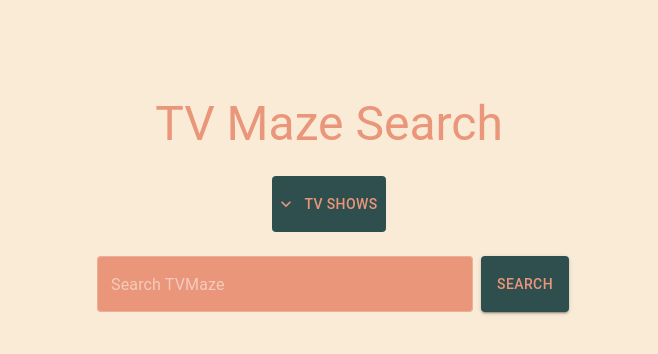
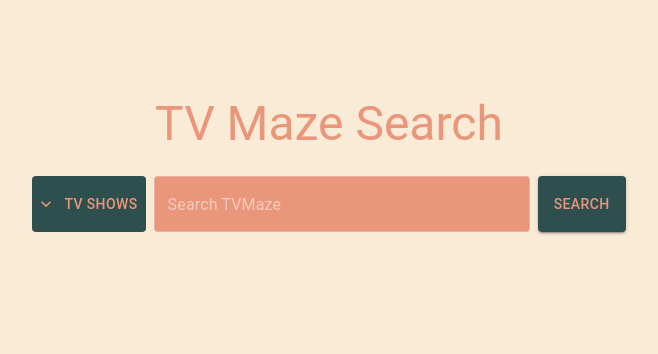
Before and after one commit to nagmak/tv-maze-search, a Next.js app: page / in a window 1280 px wide. Shown: the top 354 px of the page, without its empty margins (311-969 px from the left). Built offline with nearby package versions, Linux system fonts and the light colour scheme.

Commit message:
fix layout

```diff
--- a/src/components/HomeContent.jsx
+++ b/src/components/HomeContent.jsx
@@ -31,8 +31,13 @@
       <Typography variant="h3" component="h1" color="darksalmon">
         TV Maze Search
       </Typography>
+      <Box sx={{
+        display: "flex",
+        flexDirection: "row",
+      }}>
       <DropdownMenu sx={{ marginRight: '8px'}}/>
       <SearchBar onSearch={handleSearch} />
+      </Box>
       <div style={{ marginTop: "120px" }} />
       {searchResults?.length ? <SearchResults tvShows={searchResults} /> : null}
     </Box>
```
